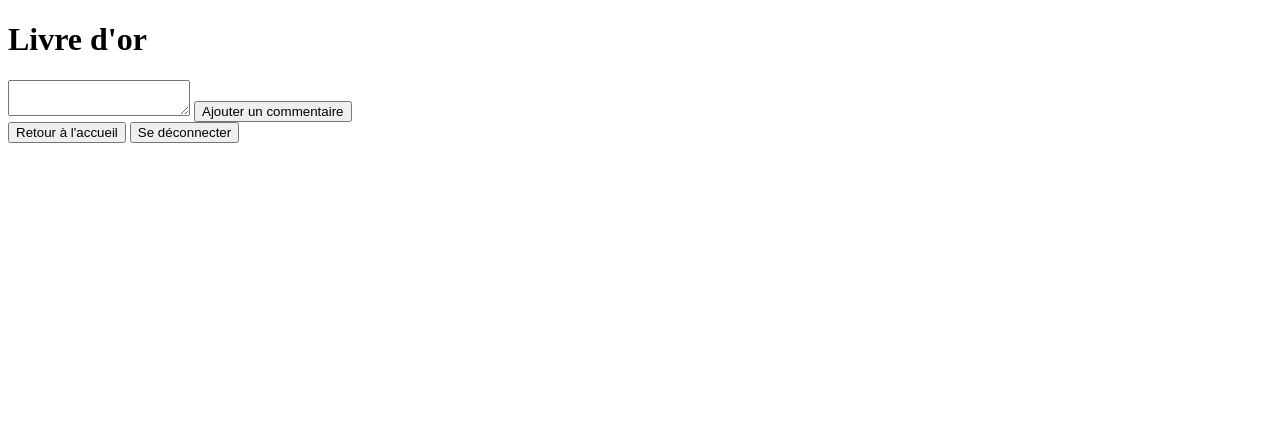
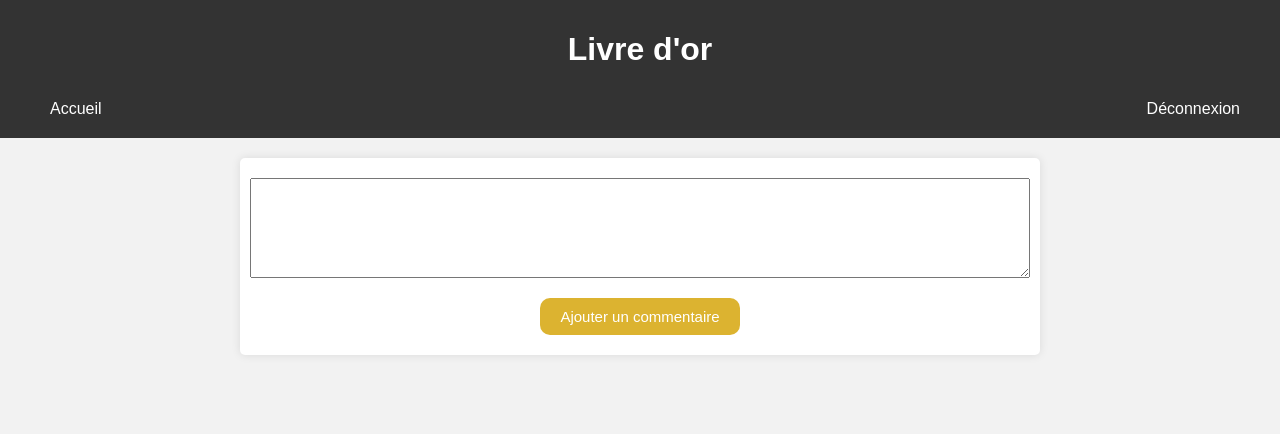
Before and after one commit to romain-chazaut/livre-or, a PHP site: page /PHP/golden-book.php in a window 1280 px wide. Shown: the top 434 px of the page. Run offline with PHP 8.4, Linux system fonts and the light colour scheme; the visitor is signed in with stand-in values (Sample User, id 1); data that the repository does not hold is empty.

Commit message:
back finish and CSS start golden-book

```diff
--- /dev/null
+++ b/CSS/golden-book.css
@@ -0,0 +1,135 @@
+* {
+    box-sizing: border-box;
+}
+
+body {
+    font-family: Arial, sans-serif;
+    margin: 0;
+    padding: 0 0 60px 0;
+    background-color: #f2f2f2;
+    display: flex;
+    flex-direction: column;
+    align-items: center;
+    justify-content: center;
+    text-align: center;
+}
+
+.header, .footer {
+    background-color: #333;
+    color: white;
+    padding: 10px 20px;
+    text-align: center;
+    width: 100%;
+}
+
+.footer {
+    position: absolute;
+    bottom: 0;
+}
+
+.comment {
+    background-color: #fff;
+    margin: 20px;
+    padding: 30px;
+    border-radius: 5px;
+    box-shadow: 0px 20px 20px 0px rgba(0,0,0,0.1);
+    width: 100%;
+    max-width: 800px;
+    overflow: hidden;
+    text-align: center;
+}
+
+form {
+    display: flex;
+    flex-direction: column;
+    justify-content: center;
+    align-items: center;
+    background-color: #fff;
+    margin: 20px;
+    padding: 10px;
+    border-radius: 5px;
+    box-shadow: 0px 0px 10px 0px rgba(0,0,0,0.1);
+    width: 100%;
+    max-width: 800px;
+}
+
+.comment p, form textarea {
+    margin: 10px 0;
+    overflow: auto;
+}
+
+.comment-content {
+    border: 1px solid #ccc;
+    padding: 10px;
+}
+
+button, input[type="submit"] {
+    background-color: #dcb430;
+    color: white;
+    padding: 10px 20px;
+    border: none;
+    border-radius: 10px;
+    cursor: pointer;
+    font-size: 15px;
+    transition: background-color 0.3s ease;
+    margin: 10px;
+    z-index: 2;
+    position: relative;
+    background: rgba(220, 179, 48, 1);
+    width: 200px;
+}
+
+button:hover, input[type="submit"]:hover {
+    animation: rotate 0.5s linear infinite;
+}
+
+.delete-button {
+    background-color: transparent;
+    border: none;
+    width: 100%;
+}
+
+textarea {
+    width: 100%;
+    min-height: 100px;
+    padding: 10px;
+}
+
+.navbar {
+    display: flex;
+    justify-content: space-between;
+    align-items: center;
+    padding: 10px 20px;
+    background-color: #333;
+    color: white;
+    width: 100%;
+}
+
+.nav-title {
+    margin: 0;
+    font-size: 20px;
+    font-weight: bold;
+    text-align: left;
+}
+
+.nav-links {
+    display: flex;
+    justify-content: flex-end;
+    align-items: center;
+}
+
+.nav-link {
+    margin-left: 10px;
+    color: white;
+    text-decoration: none;
+}
+
+.nav-link:hover {
+    text-decoration: underline;
+}
+
+@media (max-width: 800px) {
+    .comment, form {
+        width: 90%;
+    }
+}
--- a/PHP/golden-book.php
+++ b/PHP/golden-book.php
@@ -18,36 +18,33 @@ $comments = $comment->getComments();
 <html>
 <head>
     <title>Livre d'or</title>
-    <style>
-        .comment {
-            margin-bottom: 20px;
-            padding: 10px;
-            border: 1px solid #ccc;
-        }
-        .comment p {
-            margin: 0;
-        }
-    </style>
+    <link rel="stylesheet" href="../CSS/golden-book.css">
 </head>
 <body>
-    <h1>Livre d'or</h1>
+    <div class="header">
+        <h1 class="header-title">Livre d'or</h1>
+        <div class="navbar">
+            <a href="../index.php" class="nav-link">Accueil</a>
+            <a href="logout.php" class="nav-link">Déconnexion</a>
+        </div>
+    </div>
+    <form method="POST">
+        <textarea name="content" required></textarea>
+        <input type="submit" name="new_comment" value="Ajouter un commentaire">
+    </form>
     <?php foreach ($comments as $commentData): ?>
         <div class="comment">
             <p>Posté le <?php echo htmlspecialchars($commentData['date']); ?> par <?php echo htmlspecialchars($commentData['username']); ?></p>
-            <p><?php echo htmlspecialchars($commentData['comment']); ?></p>
+            <div class="comment-content">
+                <p><?php echo htmlspecialchars($commentData['comment']); ?></p>
+            </div>
             <?php if ($commentData['id_user'] === $_SESSION['user_session']): ?>
                 <form method="POST">
                     <input type="hidden" name="comment_id" value="<?php echo $commentData['id']; ?>">
-                    <input type="submit" name="delete_comment" value="Supprimer">
+                    <input type="submit" name="delete_comment" value="Supprimer" class="delete-button">
                 </form>
             <?php endif; ?>
         </div>
     <?php endforeach; ?>
-    <form method="POST">
-        <textarea name="content" required></textarea>
-        <input type="submit" name="new_comment" value="Ajouter un commentaire">
-    </form>
-    <a href="../index.php"><button>Retour à l'accueil</button></a>
-    <a href="logout.php"><button>Se déconnecter</button></a>
 </body>
 </html>
```
Also changed, not shown: JS/animation.js (added, +23 -0 lines), PHP/profile.php (+8 -2 lines), PHP/register.php (+14 -2 lines), index.php (+17 -17 lines).
